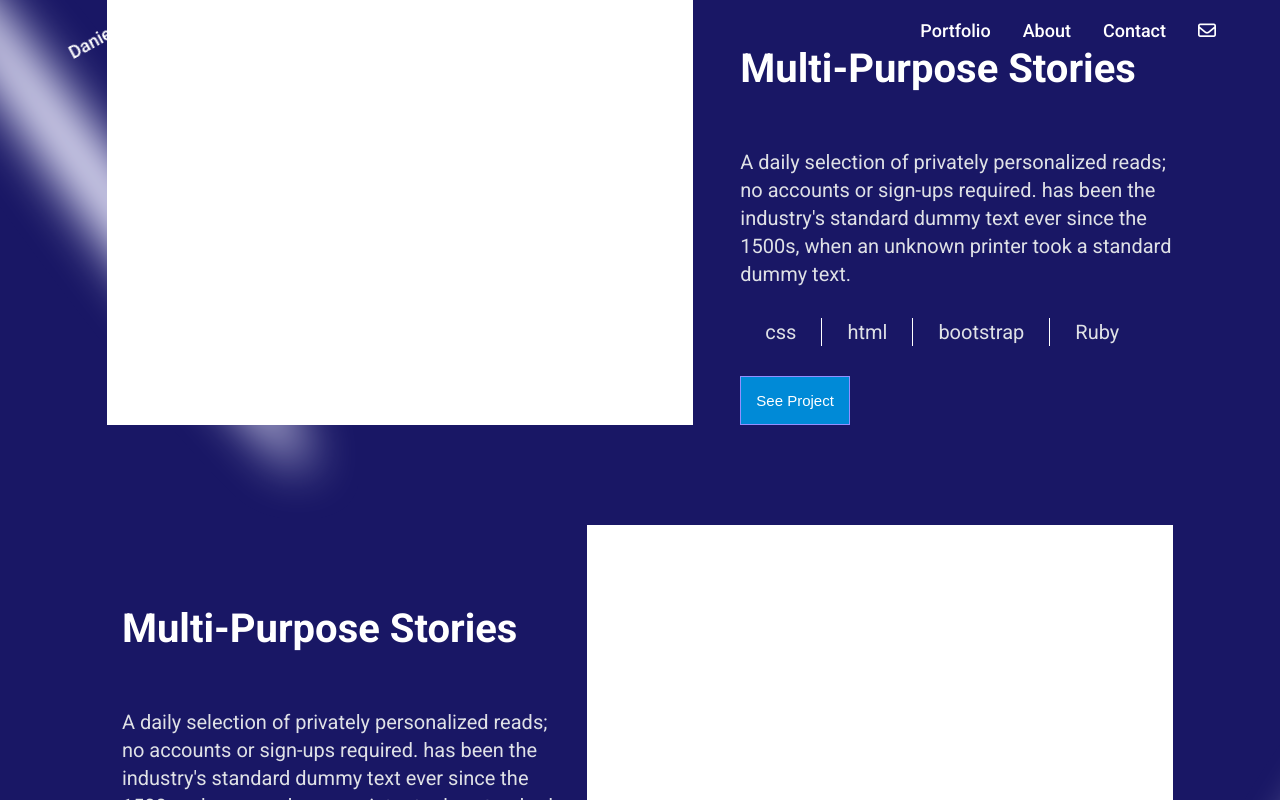
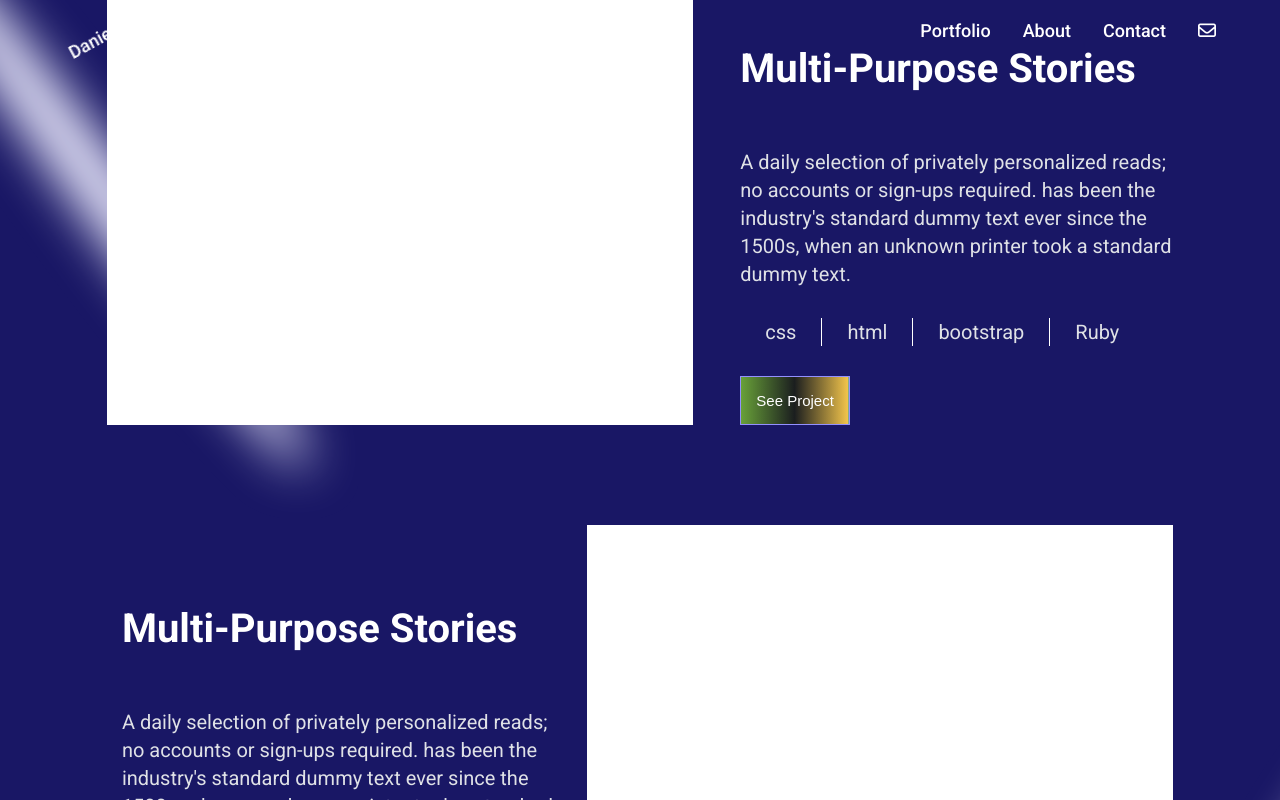
Before and after one commit to DannieMo/Portfolio-Website, a website: page index.html in a window 1280 px wide. In both pictures the pointer is over the button 795 px from the left and 1789 px from the top of the page. Shown: the part 1389-2189 px from the top of the page. Drawn offline with Linux system fonts and the light colour scheme.

Commit message:
Add transition to description button

```diff
--- a/styles.css
+++ b/styles.css
@@ -163,52 +163,40 @@ li h4 {
     .first-head h1 {
         font-size: 48px;
     }
-
     .first-head {
         width: 85%;
     }
-
     .first-head h2 {
         font-size: 32px;
     }
-
     .first-head p {
         line-height: 28px;
     }
-
     .items {
         margin-top: 20px;
         flex-wrap: wrap;
     }
-
     header ul {
         display: none;
     }
-
     .header-icons {
         display: none;
     }
-
     .items ul {
         width: 50%;
     }
-
     .work-first {
         display: none;
     }
-
     .first-link {
         flex-direction: column;
     }
-
     .group-55 {
         margin-top: 30px;
     }
-
     header img {
         display: block;
     }
-
     .first {
         margin-top: 40px;
         background-image: url(./assets/images/top_circles_kc.png);
@@ -218,7 +206,9 @@ li h4 {
     }
 }
 
+
 /* Middle Section */
+
 .middle-section-work {
     margin-top: 180px;
     padding-bottom: 60px;
@@ -331,51 +321,45 @@ li h4 {
         margin-bottom: 50px;
         flex-direction: column;
     }
-
     .middle-section-work {
         margin-top: 80px;
         padding-bottom: 40px;
         background-image: url(./assets/images/portfolio\ background\ shapes\ mobile.svg);
         background-position-y: 233px;
     }
-
     .middle-section {
         width: 85%;
         margin: 0 auto;
     }
-
     .middle-section h3 {
         font-size: 40px;
         text-transform: uppercase;
     }
-
     .rect {
         width: 100%;
         height: 236px;
     }
-
     .desc {
         width: 100%;
         padding-left: 0;
         padding-top: 30px;
     }
-
     .desc h4 {
         font-size: 24px;
     }
-
     .skills p {
         padding-left: 10px;
         padding-right: 10px;
         font-size: 15px;
     }
-
     .invert {
         flex-direction: column-reverse;
     }
 }
 
+
 /* Contact Form and Footer */
+
 .contact {
     display: flex;
     flex-direction: column;
@@ -473,59 +457,68 @@ form {
     .contact {
         width: 90%;
     }
-
     .custom {
         display: none;
     }
-
     .data {
         flex-direction: column;
     }
-
     .contact-element {
         width: 100%;
         margin-bottom: 25px;
         display: none;
     }
-
     .contact-button {
         padding: 15px 10px;
     }
-
     .socials {
         flex-direction: column;
         margin-bottom: 20px;
     }
-
     .chat {
         display: none;
     }
-
     .mobile {
         margin-top: 60px;
         display: block;
     }
-
     .for-mobile {
         display: block;
     }
 }
 
+
 /* Transition and Animation */
+
 header .logo {
     -webkit-animation: spin 3s linear infinite;
     -moz-animation: spin 1s linear infinite;
     animation: spin 1s linear infinite;
 }
 
+
 /* use keyframes */
-@-webkit-keyframes spin{
-  100%{-webkit-transform: rotate(360deg);}
+
+@-webkit-keyframes spin {
+    100% {
+        -webkit-transform: rotate(360deg);
+    }
 }
 
 .first-head h1 {
     -webkit-transition: -webkit-transform 1s;
 }
+
 .first-head h1:hover {
     -webkit-transform: rotate(360deg) translateY(0);
 }
+
+.desc {
+    transform: translateZ(0);
+    transition: 0.6s;
+}
+
+.desc button:hover {
+    background-image: linear-gradient(to left, #F4C64C, #1B1E1F, #69A239);
+    background-position: right;
+}
```
Lines whose indentation alone changed are shown as unchanged.
